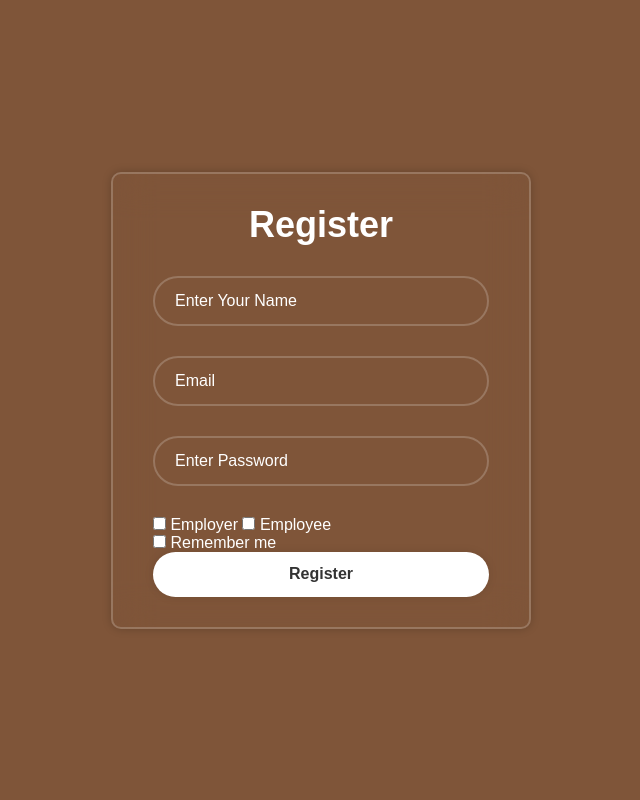
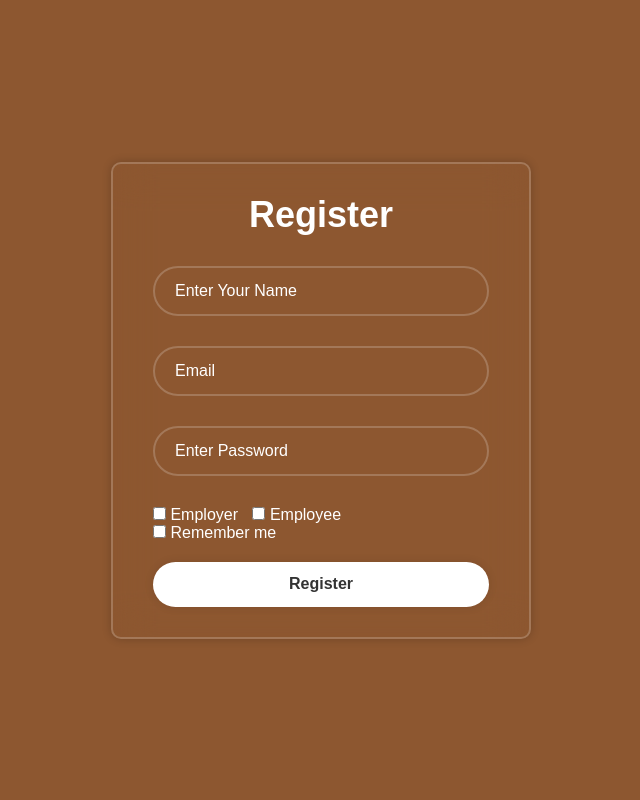
Before and after one commit to JanaMatanguihan/Job-Platform-for-Retired-Seniors-and-PWDs, a PHP site: page /register.php in a window 1280 px wide. Shown: the whole page, without its empty margins (319-959 px from the left). Run offline with PHP 8.4, Linux system fonts and the light colour scheme.

Commit message:
Update register.css

```diff
--- a/register.css
+++ b/register.css
@@ -10,7 +10,12 @@ body {
     justify-content: center;
     align-items: center;
     min-height: 100vh;
-    background-color: #7F5539;
+    background-color: #8d5730;
+}
+
+a {
+    text-decoration: none;
+    color: inherit;
 }
 
 .application {
@@ -91,3 +96,17 @@ body {
 .register-link p a:hover {
     text-decoration: underline;
 }
+
+.remember-me {
+    display: flex;
+    justify-content: space-between;
+    align-items: center;
+    margin-bottom: 20px;
+}
+
+.user-type {
+    margin-top: 10px;
+}
+.user-type label {
+    margin-right: 10px;
+}
```
